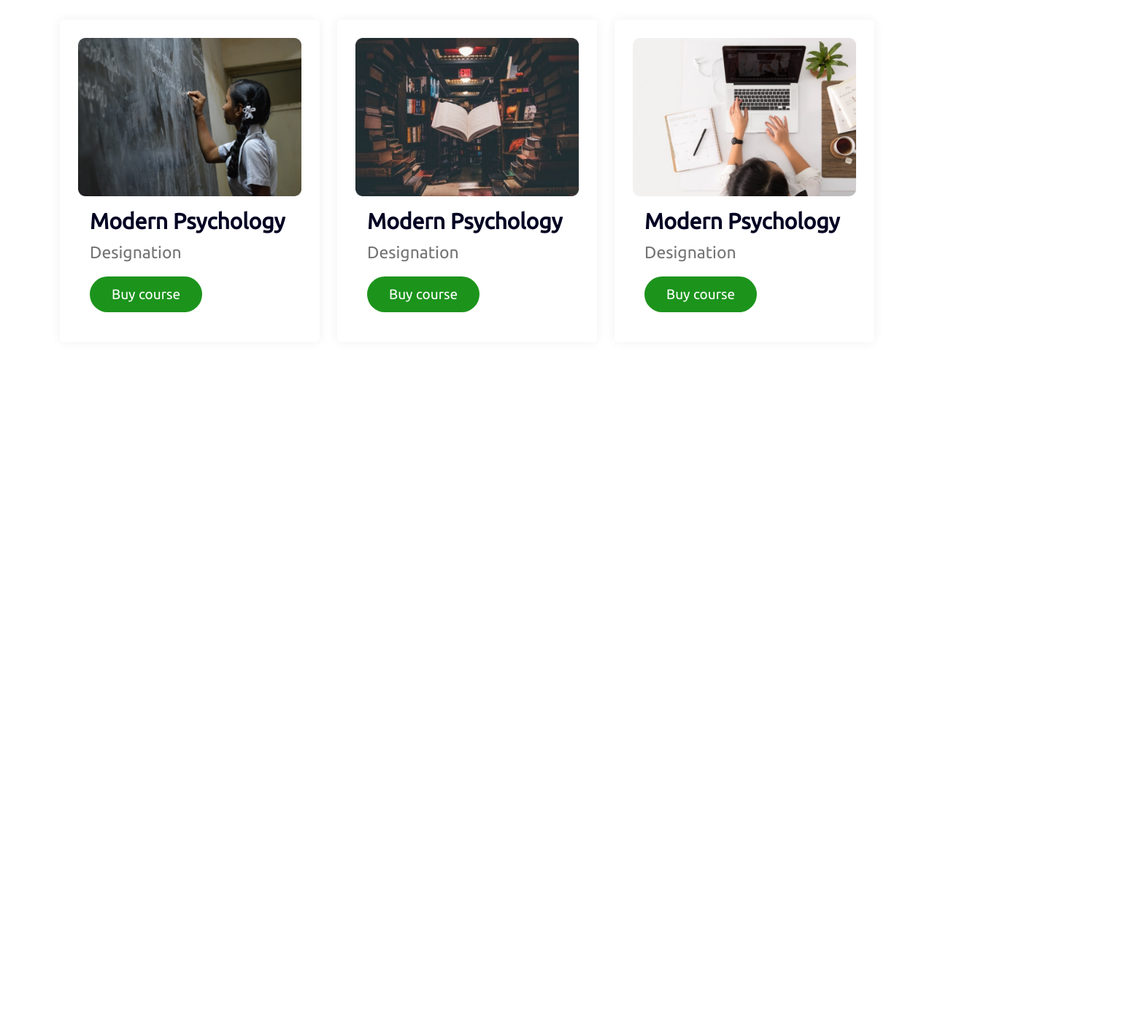
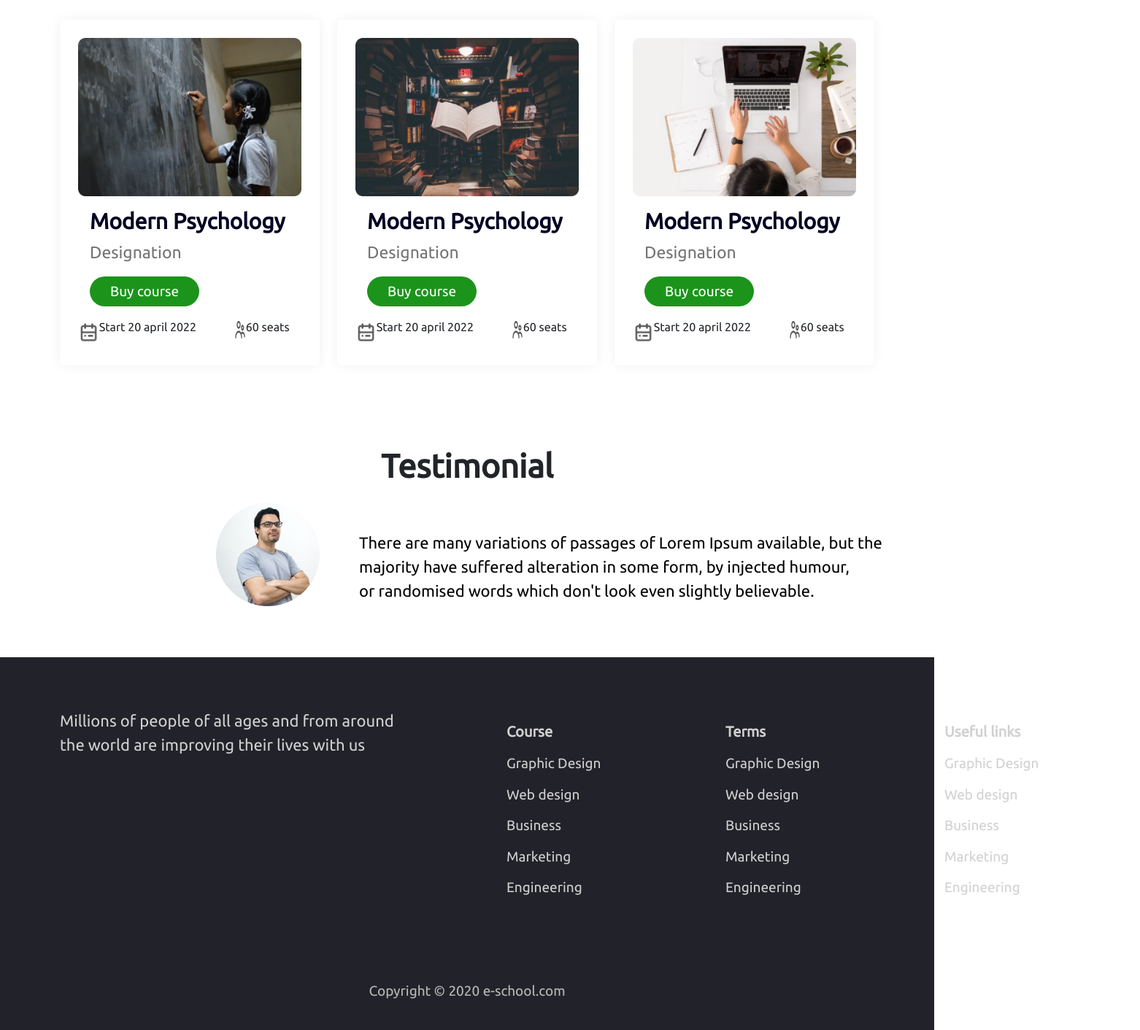
Before and after one commit to Md-Habibullah/e-school, a plain HTML site: page index.html in a window 1280 px wide. Shown: the part 1166-2578 px from the top of the page at 73% size, 1562 px wide, since content can reach past the window. Before the commit the page ends 1705 px from the top, so only its background shows below. Drawn offline with nearby package versions, Linux system fonts and the light colour scheme.

Commit message:
mmultiple changes done

```diff
--- a/index.html
+++ b/index.html
@@ -67,7 +67,7 @@
     <main>
         <div class="container icons">
             <div class="row row-cols-1 row-cols-md-3 g-4">
-                <div class="col-md-3">
+                <div class="col-6 col-md-3">
                   <div class="card h-80">
                     <div class="d-flex justify-content-center">
                          <img src="items/ICON/book.png" class="card-img-top img-1" alt="...">
@@ -80,7 +80,7 @@
                     </div>
                   </div>
                 </div>
-                <div class="col-md-3">
+                <div class="col-6 col-md-3">
                   <div class="card card-2 h-80">
                     <div class="d-flex justify-content-center ">
                         <img src="items/ICON/Student.png" class="card-img-top img-2" alt="...">
@@ -94,7 +94,7 @@
                     </div>
                   </div>
                 </div>
-                <div class="col-md-3">
+                <div class="col-6 col-md-3">
                   <div class="card h-80">
                     <div class="d-flex justify-content-center">
                         <img src="items/ICON/Students.png" class="card-img-top img-3" alt="...">
@@ -108,7 +108,7 @@
                     </div>
                   </div>
                 </div>
-                <div class="col-md-3">
+                <div class="col-6 col-md-3">
                   <div class="card h-80">
                     <div class="d-flex justify-content-center">
                         <img src="items/ICON/Test.png" class="card-img-top img-4" alt="...">
@@ -137,10 +137,29 @@
                 <div class="card-body">
                   <h5 style="font-size: 30px; font-weight: 700; color: rgb(0, 0, 34);" class="card-title">Modern Psychology</h5>
                   <p style="font-size: 23px; color: rgb(116, 116, 116);" class="card-text">Designation</p>
-                  <button class="btn">
+                  <button class="btn btn-2">
                       <a href="#">Buy course</a>
                   </button>
+
+
                 </div>
+
+                <div class="row">
+                    <div class="col-7 col-md-7 ">
+                        <div class="img-x2 d-flex align-items-center">
+                            <img src="items/ICON/calendar.png" alt="">
+                            <p>Start 20 april 2022</p>
+                        </div>
+                    </div>
+                    <div class="col-5 col-md-5 d-flex justify-content-end">
+                      <div class="img-x2 d-flex">
+                        <img src="items/ICON/people.png" alt="">
+                        <p>60 seats</p>
+                    </div>
+                    </div>
+                </div>
+
+
               </div>
             </div>
             <div class="col-12 col-md-4">
@@ -149,10 +168,26 @@
                 <div class="card-body">
                   <h5 style="font-size: 30px; font-weight: 700; color: rgb(0, 0, 34);" class="card-title">Modern Psychology</h5>
                   <p style="font-size: 23px; color: rgb(116, 116, 116);" class="card-text">Designation</p>
-                  <button class="btn">
+                  <button class="btn btn-2">
                     <a href="#">Buy course</a>
                 </button>
+
+
                 </div>
+                <div class="row">
+                  <div class="col-7 col-md-7 ">
+                      <div class="img-x2 d-flex align-items-center">
+                          <img src="items/ICON/calendar.png" alt="">
+                          <p>Start 20 april 2022</p>
+                      </div>
+                  </div>
+                  <div class="col-5 col-md-5 d-flex justify-content-end">
+                    <div class="img-x2 d-flex">
+                      <img src="items/ICON/people.png" alt="">
+                      <p>60 seats</p>
+                  </div>
+                  </div>
+              </div>
               </div>
             </div>
             <div class="col-12 col-md-4">
@@ -161,16 +196,101 @@
                 <div class="card-body">
                   <h5 style="font-size: 30px; font-weight: 700; color: rgb(0, 0, 34);" class="card-title">Modern Psychology</h5>
                   <p style="font-size: 23px; color: rgb(116, 116, 116);" class="card-text">Designation</p>
-                  <button class="btn">
+                  <button class="btn btn-2">
                     <a href="#">Buy course</a>
                 </button>
+
+
                 </div>
+                <div class="row">
+                  <div class="col-7 col-md-7 ">
+                      <div class="img-x2 d-flex align-items-center">
+                          <img src="items/ICON/calendar.png" alt="">
+                          <p>Start 20 april 2022</p>
+                      </div>
+                  </div>
+                  <div class="col-5 col-md-5 d-flex justify-content-end">
+                    <div class="img-x2 d-flex">
+                      <img src="items/ICON/people.png" alt="">
+                      <p>60 seats</p>
+                  </div>
+                  </div>
+              </div>
               </div>
             </div>
 
           </div>
         </div>
+
+        <section>
+            <div class="container">
+                <div class="last-title"><h1>Testimonial</h1></div>
+
+                <div class="row">
+                   <div class="col-12 col-md-4">
+                       <div class="man-div d-flex justify-content-end">
+                        <img class="man" src="items/Photos/Man.png" alt="">
+                       </div>
+                   </div>
+                   <div class="col-12 col-md-8">
+                      <div class="last-pera">
+                        <p> There are many variations of passages of Lorem Ipsum available, but the <br> majority have suffered alteration in some form, by injected humour,<br> or randomised words which don't look even slightly believable.</p>
+                      </div>
+                   </div>
+                </div>
+            </div>
+        </section>
     </main>
+
+    <footer>
+        <div style="margin-bottom: 0;" class="container footer">
+            <div class="footer-1">
+              <p>Millions of people of all ages and from around <br> the world are improving their lives with us</p>
+            </div>
+
+            <div class="lists">
+              <ul>
+                <li style="font-size: 20px;"><b>Course</b></li>
+                <li>Graphic Design</li>
+                <li>Web design</li>
+                <li>Business</li>
+                <li>Marketing</li>
+                <li>Engineering</li>
+            </ul>
+            </div>
+
+            <div class="lists">
+              <ul>
+                <li style="font-size: 20px;"><b>Terms</b></li>
+                <li>Graphic Design</li>
+                <li>Web design</li>
+                <li>Business</li>
+                <li>Marketing</li>
+                <li>Engineering</li>
+              </ul>
+            </div>
+
+            <div class="lists">
+              <ul>
+                <li style="font-size: 20px;"><b>Useful links</b></li>
+                <li>Graphic Design</li>
+                <li>Web design</li>
+                <li>Business</li>
+                <li>Marketing</li>
+                <li>Engineering</li>
+              </ul>
+            </div>
+
+
+        </div>
+
+
+        <div class=" d-flex justify-content-center">
+          <div class="last-span">
+            <span>Copyright © 2020 e-school.com</span>
+          </div>
+        </div>
+    </footer>
 
 
     <!-- JavaScript Bundle with Popper -->
--- a/style.css
+++ b/style.css
@@ -115,8 +115,73 @@ main{
 .card-body a{
     font-size: 19px;
 }
+
 .exe {
     background-color: white;
     box-shadow: 0 0 15px rgb(240, 240, 240);
     padding: 25px 25px;
 }
+.btn-2{
+    padding: 6px 28px ;
+}
+
+.man-div{
+    /* position: relative;
+    left: 230px;
+    top: -40px; */
+}
+.man{
+    width: 40%;
+}
+.last-title{
+    text-align: center;
+    margin-bottom: 2%;
+    margin-top: 10%;
+}
+.last-title h1{
+    font-size: 45px;
+    font-weight: 700;
+}
+.last-pera{
+    color: black;
+    font-size: 22px;
+    position: relative;
+    top: 38px;
+    left: 30px;
+}
+footer{
+    background-color: rgba(10, 10, 19, 0.9);
+    color: rgb(209, 209, 209);
+}
+footer ul{
+    list-style: none;
+}
+
+footer ul li{
+    padding: 7px 0;
+}
+
+.footer-1 {
+    padding: 70px 0;
+    font-size: 22px;
+}
+
+.footer{
+    display: grid;
+    grid-template-columns: 580px 300px 300px 300px;
+}
+
+.lists{
+    padding: 80px 0;
+    font-size: 19px;
+}
+.last-span{
+    font-size: 19px;
+    color: rgb(185, 185, 185);
+    padding: 10px 0;
+    margin-bottom: 30px;
+}
+.img-x2 img{
+    width: 17%;
+    height: 80%;
+}
```
